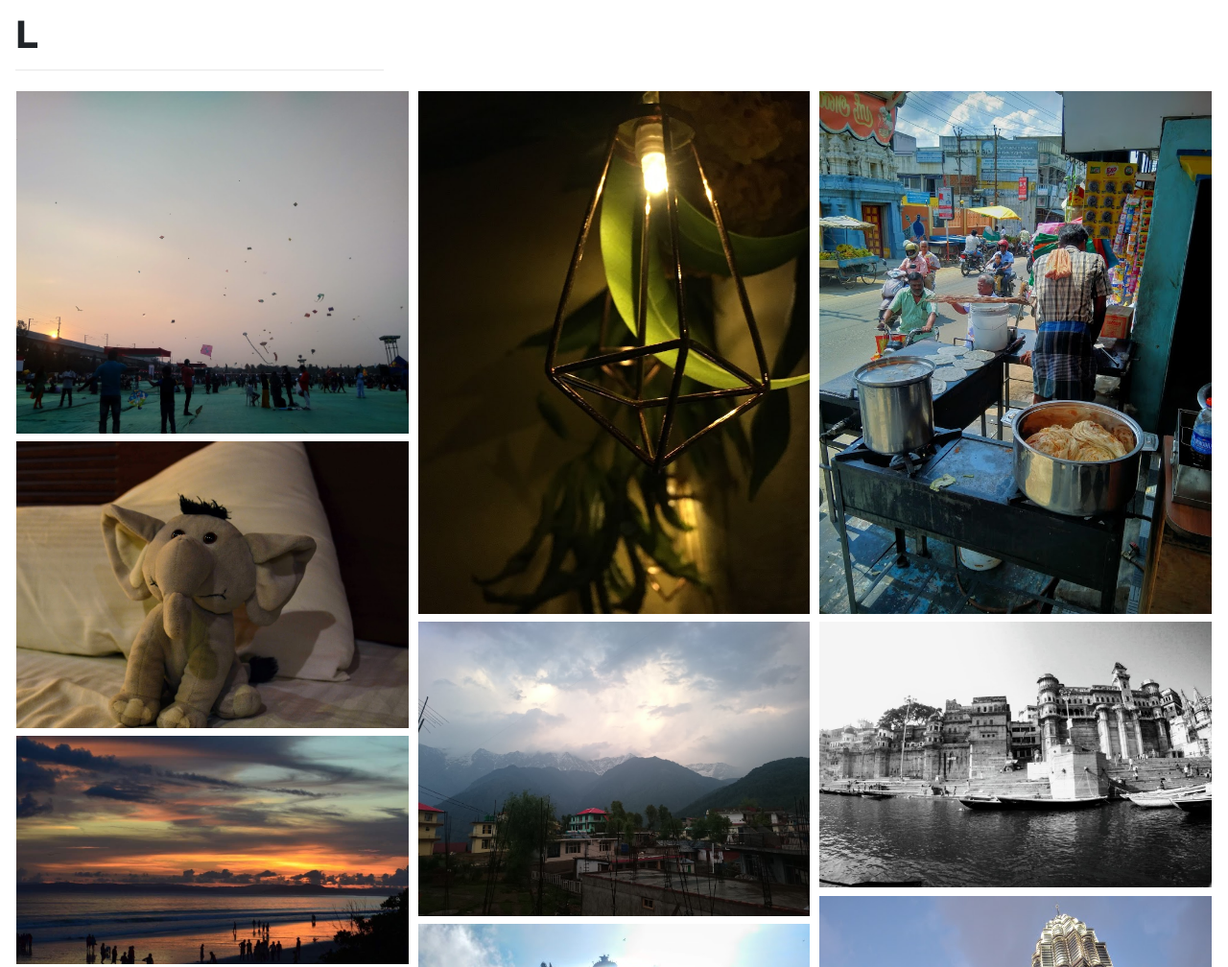
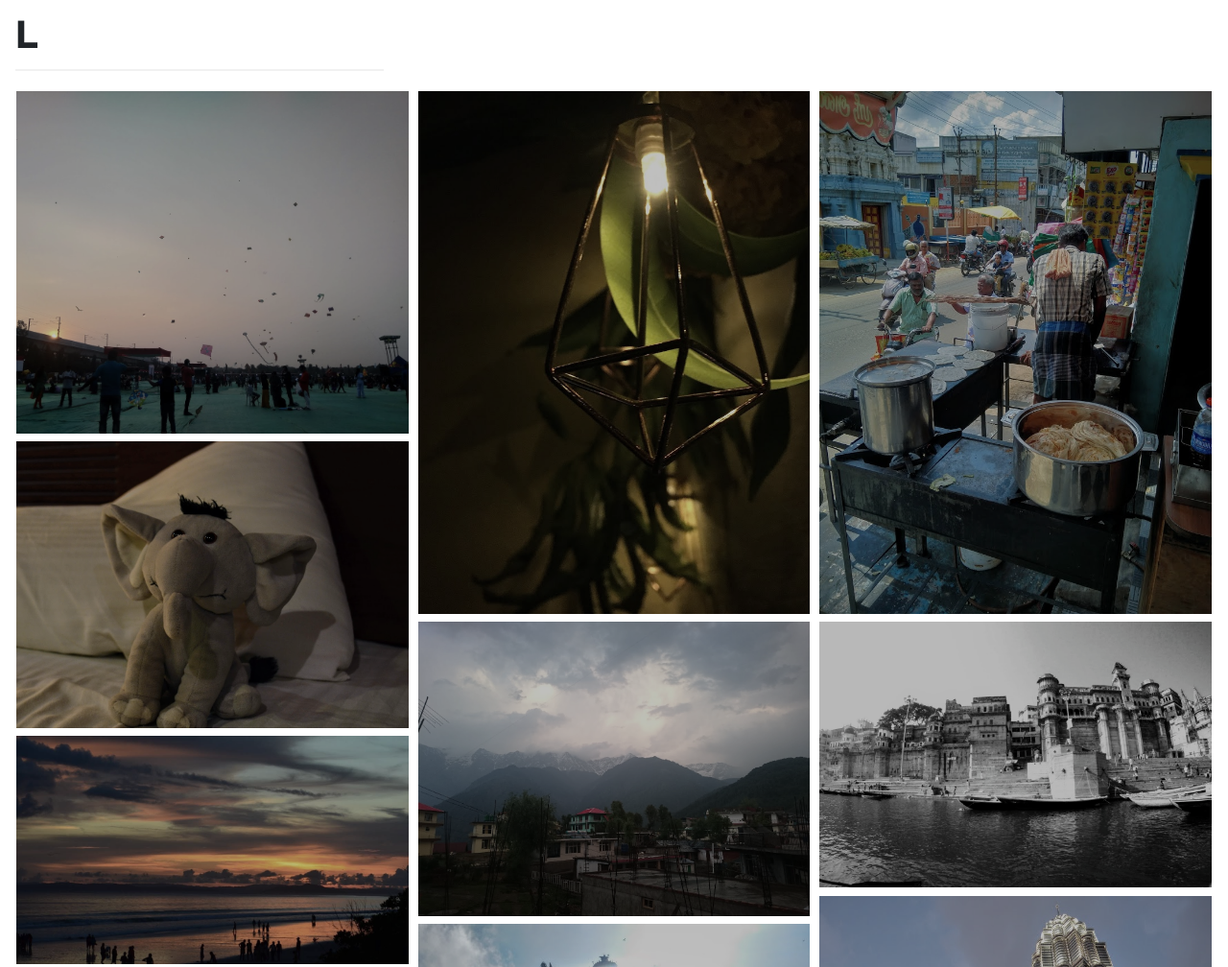
Before and after one commit to laharitenneti/photo-grid, a plain HTML site: page index.html in a window 1280 px wide. Shown: the top 1008 px of the page at 96% size. Drawn offline with nearby package versions, Linux system fonts and the light colour scheme.

Commit message:
Update new.css

```diff
--- a/new.css
+++ b/new.css
@@ -30,6 +30,12 @@ nav {
     margin-top: 1.9%;
     width: 100%;
     height: 100%;
+    cursor: pointer;
+    filter: grayscale(0.3) brightness(0.75);
+    transition: 0.3s linear;
+}
+.column .row img:hover {
+    filter: grayscale(0) brightness(1);
 }
 
 @media only screen and (max-width: 1400px) {
```
